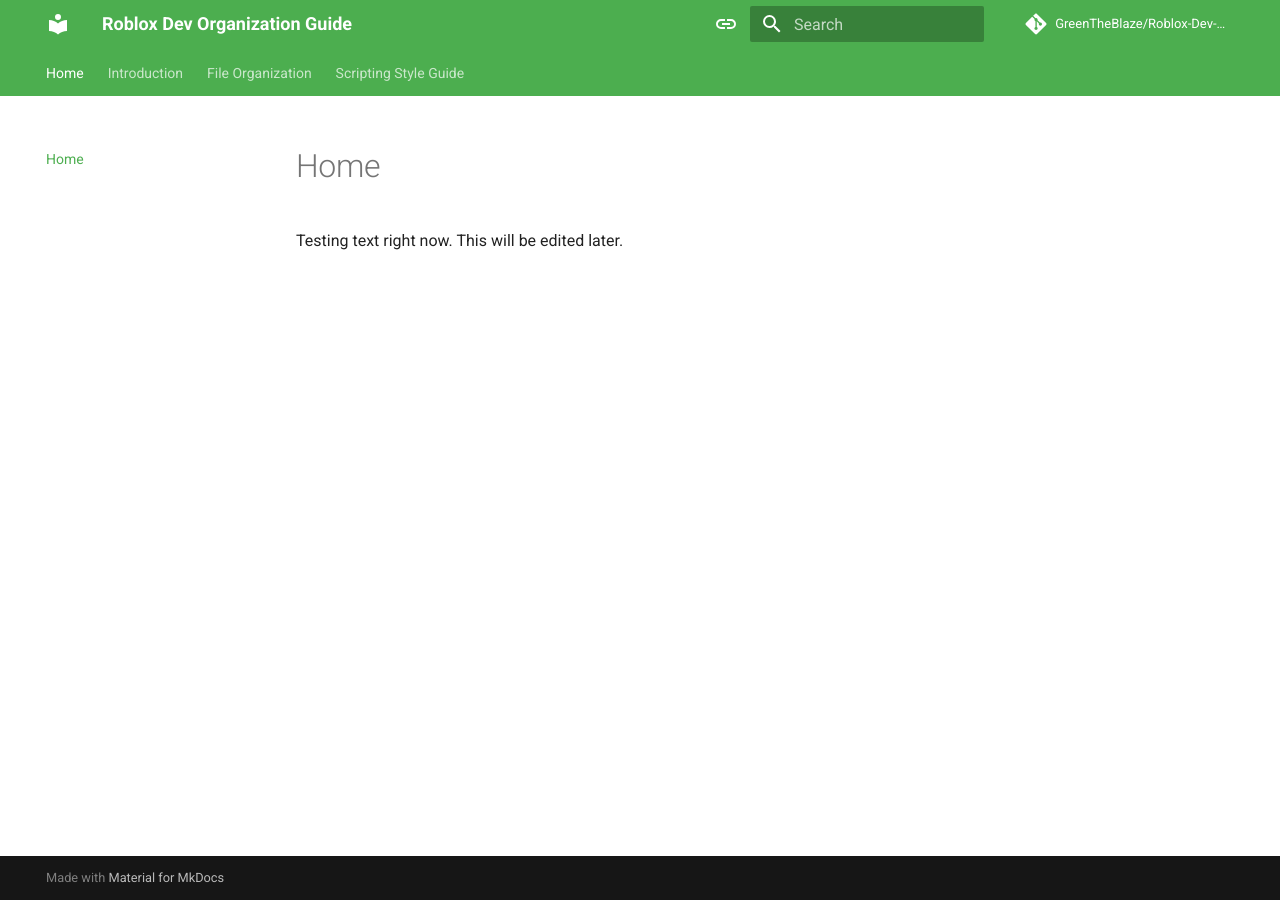
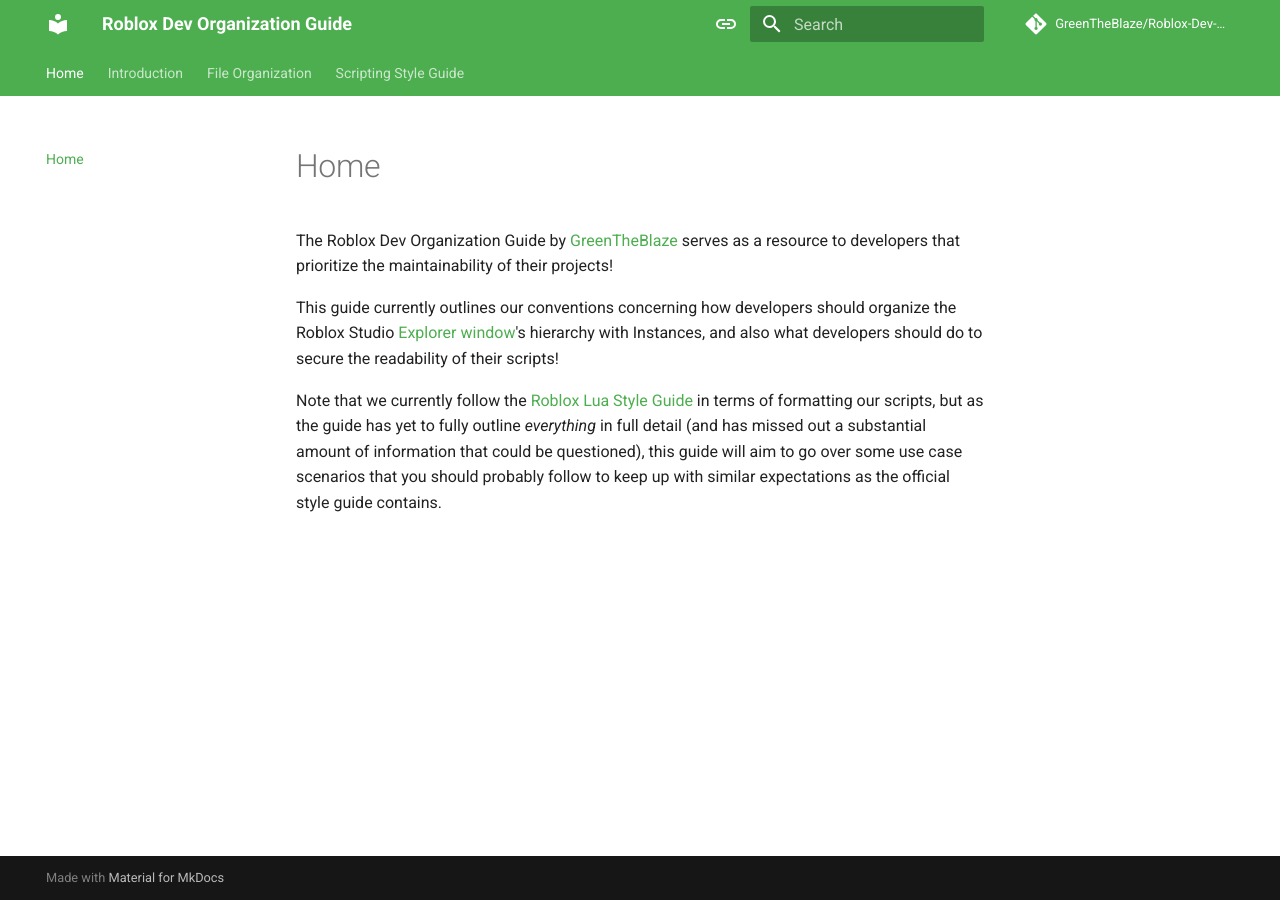
Before and after one commit to GreenTheBlaze/Roblox-Dev-Organization-Guide, an MkDocs documentation site: the page built from docs/index.md, in a window 1280 px wide. Built offline with MkDocs 1.6.1 and Material for MkDocs 9.7.7, drawn with Linux system fonts in a browser that asks for light colours; comment, search, counter and statistics services are not loaded.

Commit message:
Update index.md

```diff
--- a/docs/index.md
+++ b/docs/index.md
@@ -1 +1,5 @@
-Testing text right now. This will be edited later.
+The Roblox Dev Organization Guide by [GreenTheBlaze](https://github.com/GreenTheBlaze) serves as a resource to developers that prioritize the maintainability of their projects!
+
+This guide currently outlines our conventions concerning how developers should organize the Roblox Studio [Explorer window](https://create.roblox.com/docs/studio/explorer)'s hierarchy with Instances, and also what developers should do to secure the readability of their scripts!
+
+Note that we currently follow the [Roblox Lua Style Guide](https://roblox.github.io/lua-style-guide/) in terms of formatting our scripts, but as the guide has yet to fully outline *everything* in full detail (and has missed out a substantial amount of information that could be questioned), this guide will aim to go over some use case scenarios that you should probably follow to keep up with similar expectations as the official style guide contains.
```
